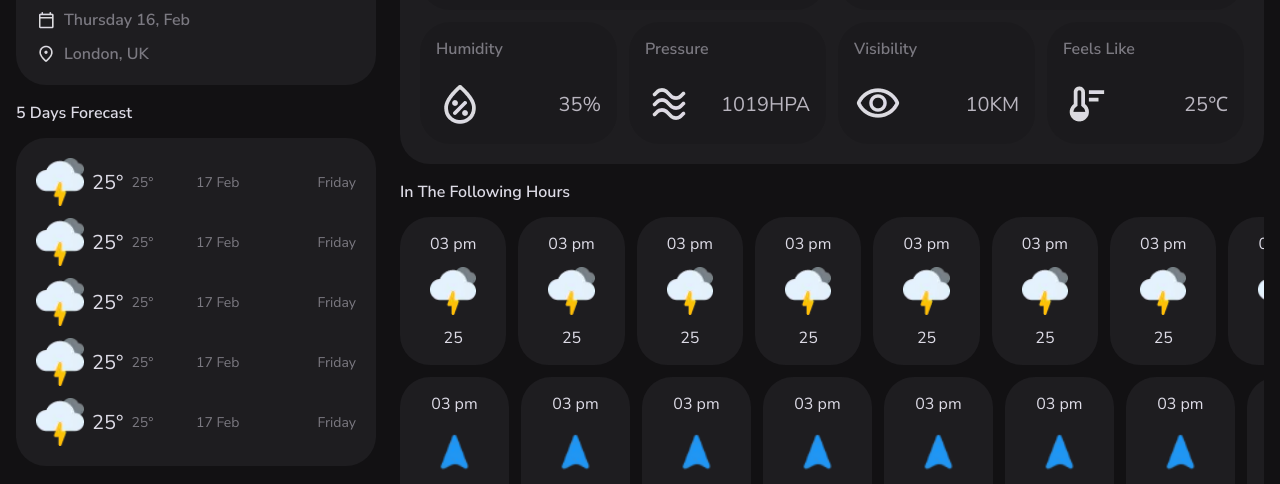
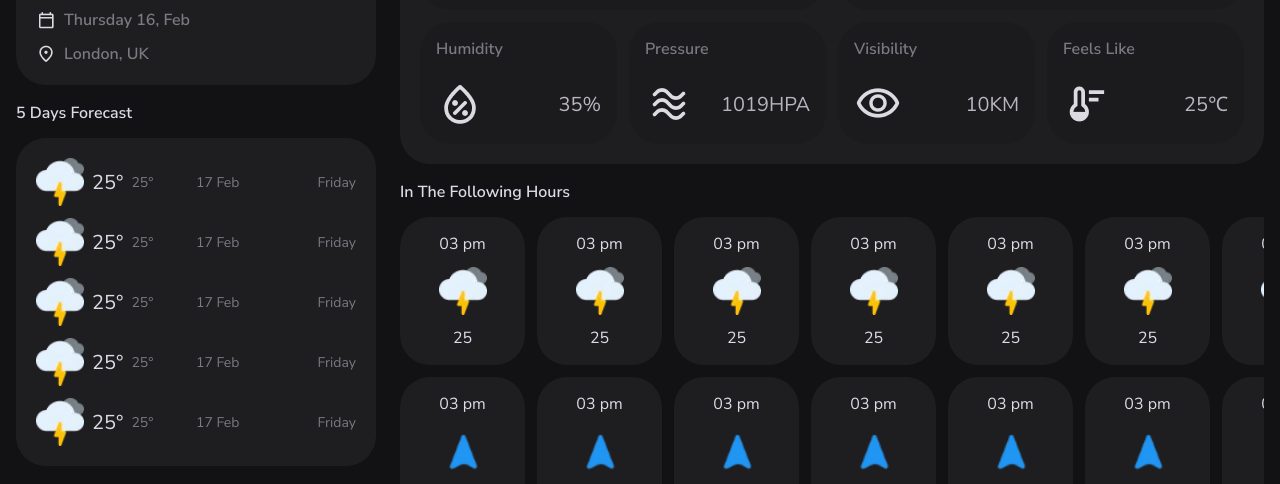
Before and after one commit to splawskip/WeatherWise, a website built with Vite: page index.html in a window 1280 px wide. Shown: the part 325-809 px from the top of the page. Built offline with nearby package versions, Linux system fonts and the light colour scheme; no server answers.

Commit message:
Set fixed width for grid columns

```diff
--- a/src/scss/layout/_items-list.scss
+++ b/src/scss/layout/_items-list.scss
@@ -8,7 +8,7 @@
   /// Component variants.
   &--columns {
     &-8 {
-      grid-template-columns: repeat(8,1fr);
+      grid-template-columns: repeat(8, minmax(125px, 1fr));
     }
   }
 }
```
